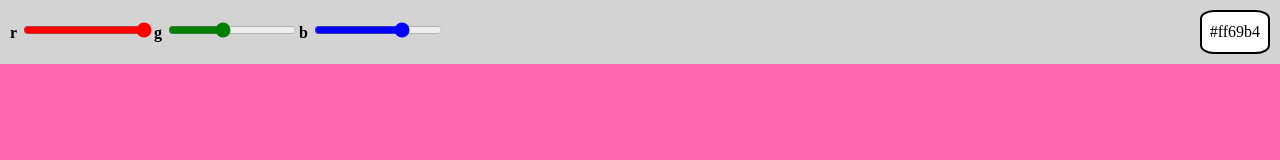
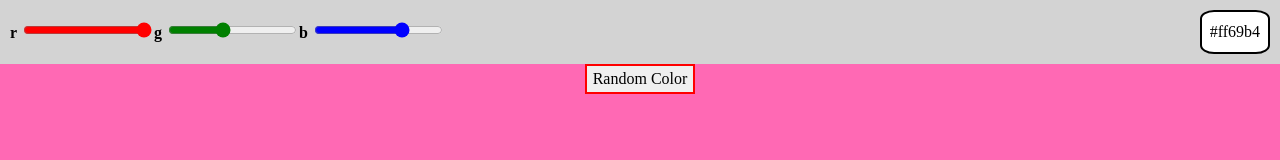
Before and after one commit to 955-hb/private-tasks, a plain HTML site: page colorMixer/index.html in a window 1280 px wide. Drawn offline with Linux system fonts and the light colour scheme.

Commit message:
update button

```diff
--- a/colorMixer/index.html
+++ b/colorMixer/index.html
@@ -5,10 +5,12 @@
     <meta http-equiv="X-UA-Compatible" content="IE=edge" />
     <meta name="viewport" content="width=device-width, initial-scale=1.0" />
     <title>Kata - Color Mixer with API</title>
-    <link rel="stylesheet" href="./reset.css" />
-    <link rel="stylesheet" href="/style.css" />
+    <link rel="stylesheet" href="./reset.css">
+    <link rel="stylesheet" href="./style.css">
   </head>
   <body>
+
+    <!-- HEADER -->
     <header class="flex-container">
       <div class="range-container">
         <!-- red slider -->
@@ -45,8 +47,13 @@
       </div>
 
       <p id="color-value" aria-placeholder="test"></p>
-      <!-- <button>Random Color</button> -->
+
     </header>
+
+    <!-- MAIN -->
+    <main>
+      <button class="btn-random">Random Color</button>
+    </main>
 
     <script src="script.js"></script>
   </body>
--- a/colorMixer/style.css
+++ b/colorMixer/style.css
@@ -29,3 +29,16 @@ header {
   padding: 8px;
   background-color: white;
 }
+
+main {
+  display: flex;
+  justify-content: center;
+  align-items: center;
+}
+
+
+.btn-random {
+  border: 2px solid red;
+  display: flex;
+
+}
```
